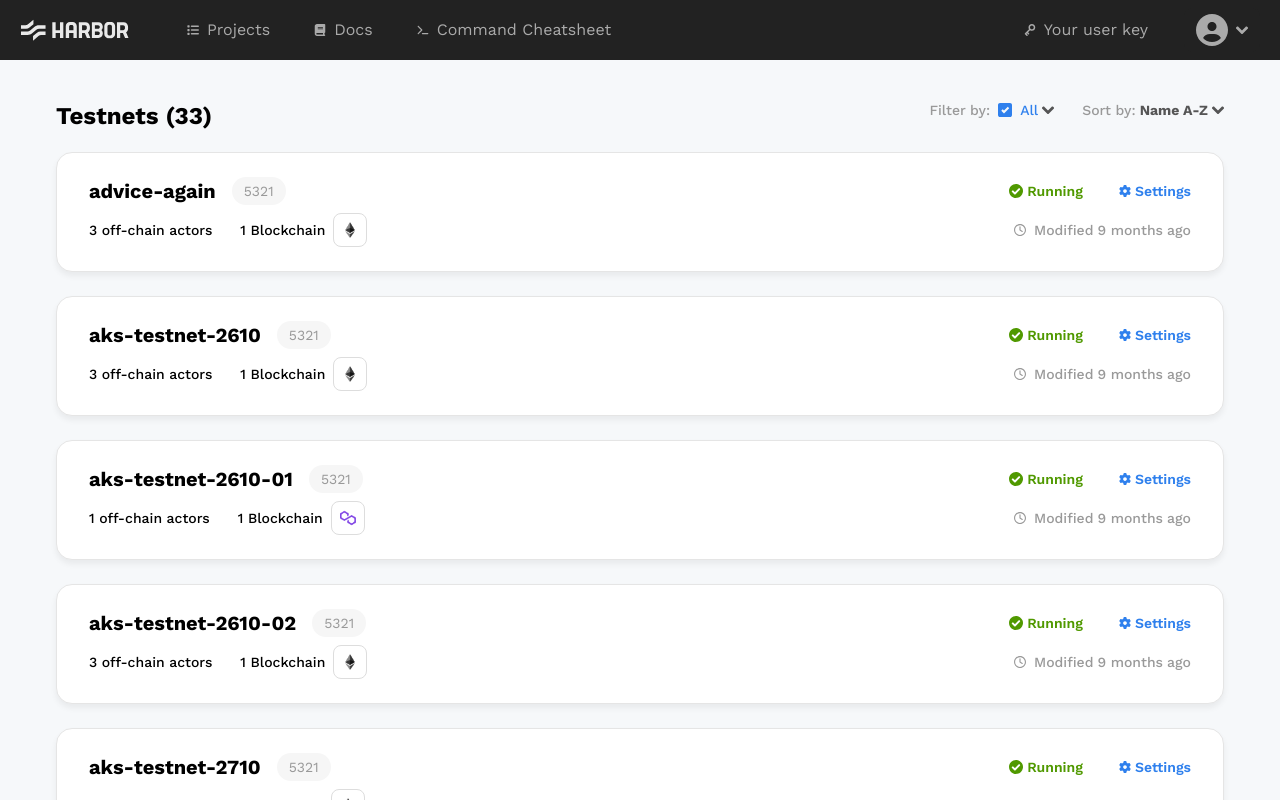
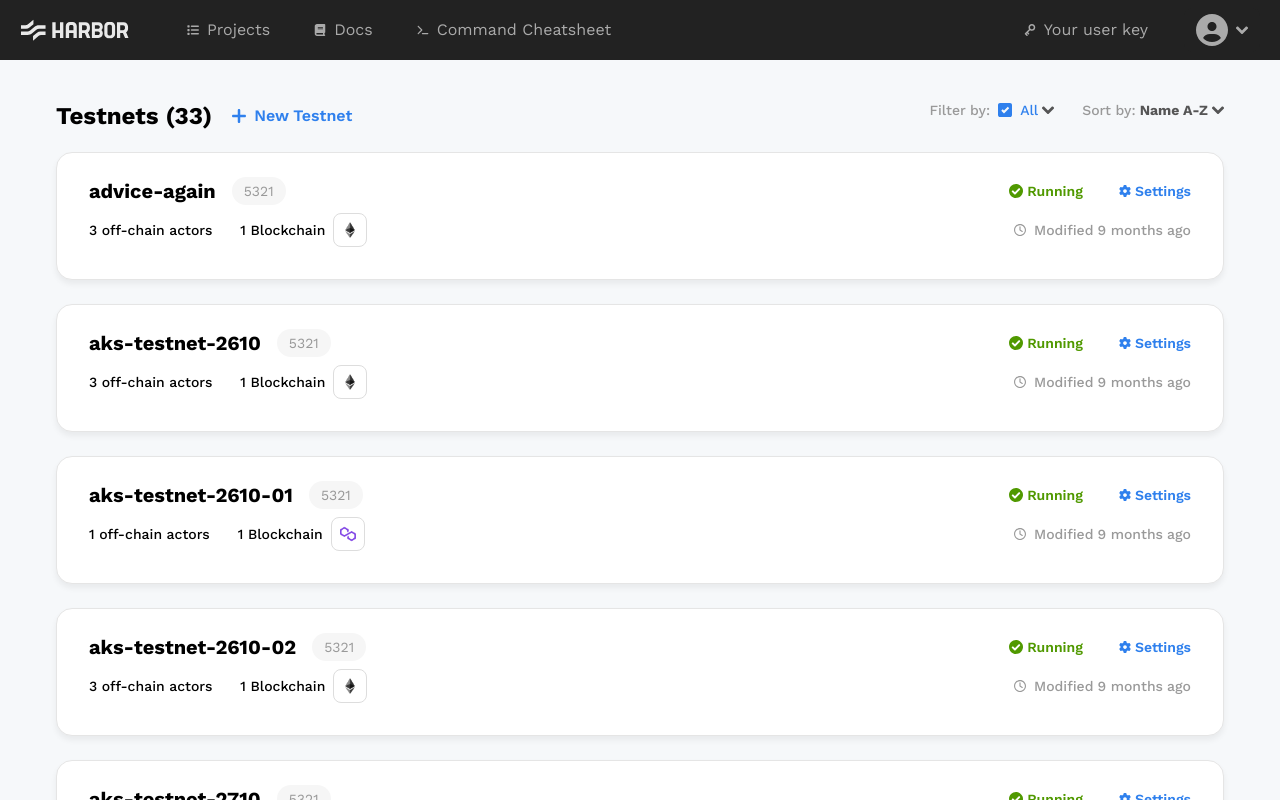
Before and after one commit to ajaythapliyal/harbor-take-home, a Next.js app: page / in a window 1280 px wide. Shown: the top 800 px of the page. Built offline with nearby package versions, Linux system fonts and the light colour scheme.

Commit message:
adds updating

```diff
--- a/components/TestnetCard.jsx
+++ b/components/TestnetCard.jsx
@@ -2,12 +2,16 @@ import { Card } from "./base/Card";
 import { TestnetAlert } from "./TestnetAlert";
 import Settings from "../public/icons/Settings.svg"
 import Clock from "../public/icons/clock.svg"
-import { blockchainIconMapper, isSettled, timeDifference } from "@/utils";
+import Pending from "../public/icons/pending.svg"
+import Dot from "../public/icons/dot.svg"
+import { PENDING_STATE, blockchainIconMapper, isSettled, timeDifference } from "@/utils";
 import Image from "next/image";
 
 export function TestnetCard({id, name, status, offChainActors, chains, updatedAt}){
 
     const isTestnetSettled = isSettled(status)
+    const offChainActorsUpdating = offChainActors.filter(offChainActor => offChainActor.status === PENDING_STATE)
+    const chainsUpdating = chains.filter(chain => chain.status === PENDING_STATE)
 
     return <Card>
             <div className="flex flex-col flex-grow gap-2">
@@ -37,7 +41,6 @@ return <Card>
                                 {
                                     chains.map((chain, index) => <div className={`p-2 border ${(chains.length > 1 && index < chains.length-1) ? "border-r-0" : ''} border-secondary-700 rounded-lg ml-[-4px]`} key ={`${id}${chain.chain}`}><Image src={blockchainIconMapper[chain.chain]} alt="blockchain_image" width={16} height={16}/></div>)
                                 }
-
                             </div>
                         </div>
                     </div>
@@ -50,6 +53,11 @@ return <Card>
                         </div>
                     </div>
                 </div>
+                <div className="flex gap-3 items-center">
+                    {offChainActorsUpdating.length > 0 ? <span className="font-semibold text-sm text-accent-warn flex gap-1 items-center"><Pending></Pending>{offChainActorsUpdating.length} off-chain updating</span>:null}
+                    {offChainActorsUpdating.length > 0 && chainsUpdating.length > 0 ? <Dot/> :null}
+                    {chainsUpdating.length > 0? <span className="font-semibold text-sm text-accent-warn flex gap-1 items-center"><Pending></Pending>{chainsUpdating.length} Blockchains updating</span> : null}
+                </div>
             </div>
         </Card>
 }
--- a/pages/index.js
+++ b/pages/index.js
@@ -2,56 +2,9 @@ import { Dropdown } from "@/components/Dropdown";
 import { TestnetAlert } from "@/components/TestnetAlert";
 import { TestnetCard } from "@/components/TestnetCard";
 import AllStatus from "../public/icons/all_status.svg";
+import Add from "../public/icons/Add.svg";
 import { useState } from "react";
 import { sortMapper } from "@/utils";
-
-const sortItems = [
-  {
-    item: "NameAZ",
-    type: "string",
-    key: "name",
-    itemView: (
-      <span className="text-sm font-bold text-accent-invalid">Name A-Z</span>
-    ),
-  },
-  {
-    item: "NameZA",
-    type: "string",
-    key: "name",
-    multiplier: -1,
-    itemView: (
-      <span className="text-sm font-bold text-accent-invalid">Name Z-A</span>
-    ),
-  },
-  {
-    item: "STATUS",
-    type: "string",
-    key: "status",
-    itemView: (
-      <span className="text-sm font-bold text-accent-invalid">Status</span>
-    ),
-  },
-  {
-    item: "CREATE",
-    type: "date",
-    key: "created_at",
-    itemView: (
-      <span className="text-sm font-bold text-accent-invalid">
-        Date created
-      </span>
-    ),
-  },
-  {
-    item: "MODIFIED",
-    type: "date",
-    key: "updated_at",
-    view: (
-      <span className="text-sm font-bold text-accent-invalid">
-        Last modified
-      </span>
-    ),
-  },
-];
 
 export default function Home({ data }) {
   const [filterStatus, setfilterStatus] = useState(undefined);
@@ -70,9 +23,15 @@ export default function Home({ data }) {
   return (
     <div className="flex flex-col">
       <div className="sticky top-[60px] bg-secondary-300 mx-14 pt-10 pb-5 flex justify-between">
-        <span className="font-bold text-2xl">
-          Testnets ({data.testnet?.length ?? 0})
-        </span>
+        <div className="flex gap-5 items-center">
+          <span className="font-bold text-2xl">
+            Testnets ({data.testnet?.length ?? 0})
+          </span>
+          <span className="text-accent-neutral text-base font-semibold flex gap-2 items-center">
+            <Add className="fill-accent-neutral"></Add>
+            <span>New Testnet</span>
+          </span>
+        </div>
         <div className="flex gap-7">
           <Dropdown
             title={"Filter by"}
@@ -132,3 +91,51 @@ export async function getStaticProps() {
   const { data } = await response.json();
   return { props: { data } };
 }
+
+const sortItems = [
+  {
+    item: "NameAZ",
+    type: "string",
+    key: "name",
+    itemView: (
+      <span className="text-sm font-bold text-accent-invalid">Name A-Z</span>
+    ),
+  },
+  {
+    item: "NameZA",
+    type: "string",
+    key: "name",
+    multiplier: -1,
+    itemView: (
+      <span className="text-sm font-bold text-accent-invalid">Name Z-A</span>
+    ),
+  },
+  {
+    item: "STATUS",
+    type: "string",
+    key: "status",
+    itemView: (
+      <span className="text-sm font-bold text-accent-invalid">Status</span>
+    ),
+  },
+  {
+    item: "CREATE",
+    type: "date",
+    key: "created_at",
+    itemView: (
+      <span className="text-sm font-bold text-accent-invalid">
+        Date created
+      </span>
+    ),
+  },
+  {
+    item: "MODIFIED",
+    type: "date",
+    key: "updated_at",
+    itemView: (
+      <span className="text-sm font-bold text-accent-invalid">
+        Last modified
+      </span>
+    ),
+  },
+];
```
Also changed, not shown: public/icons/Add.svg, public/icons/dot.svg (added). Lines whose indentation alone changed are shown as unchanged.
